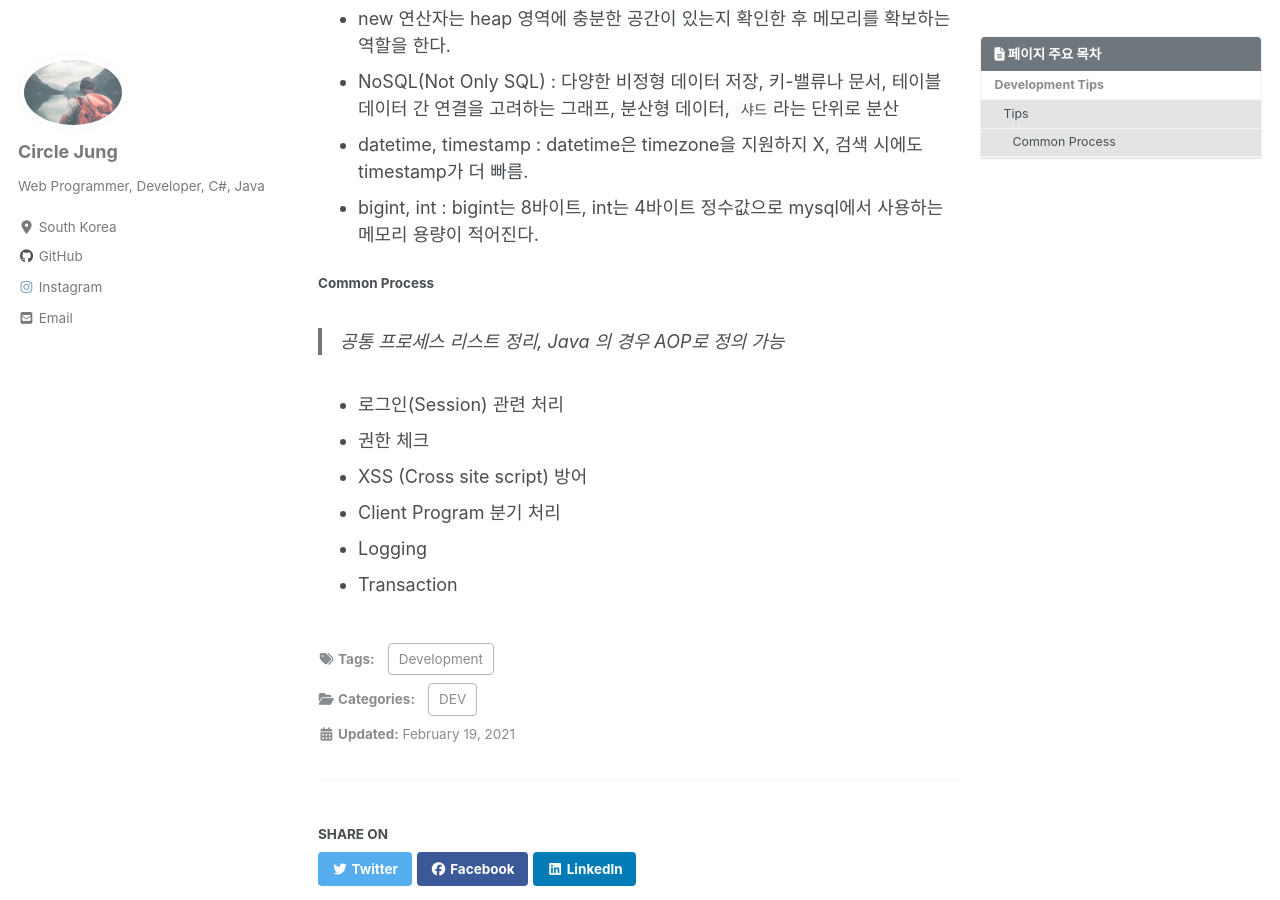
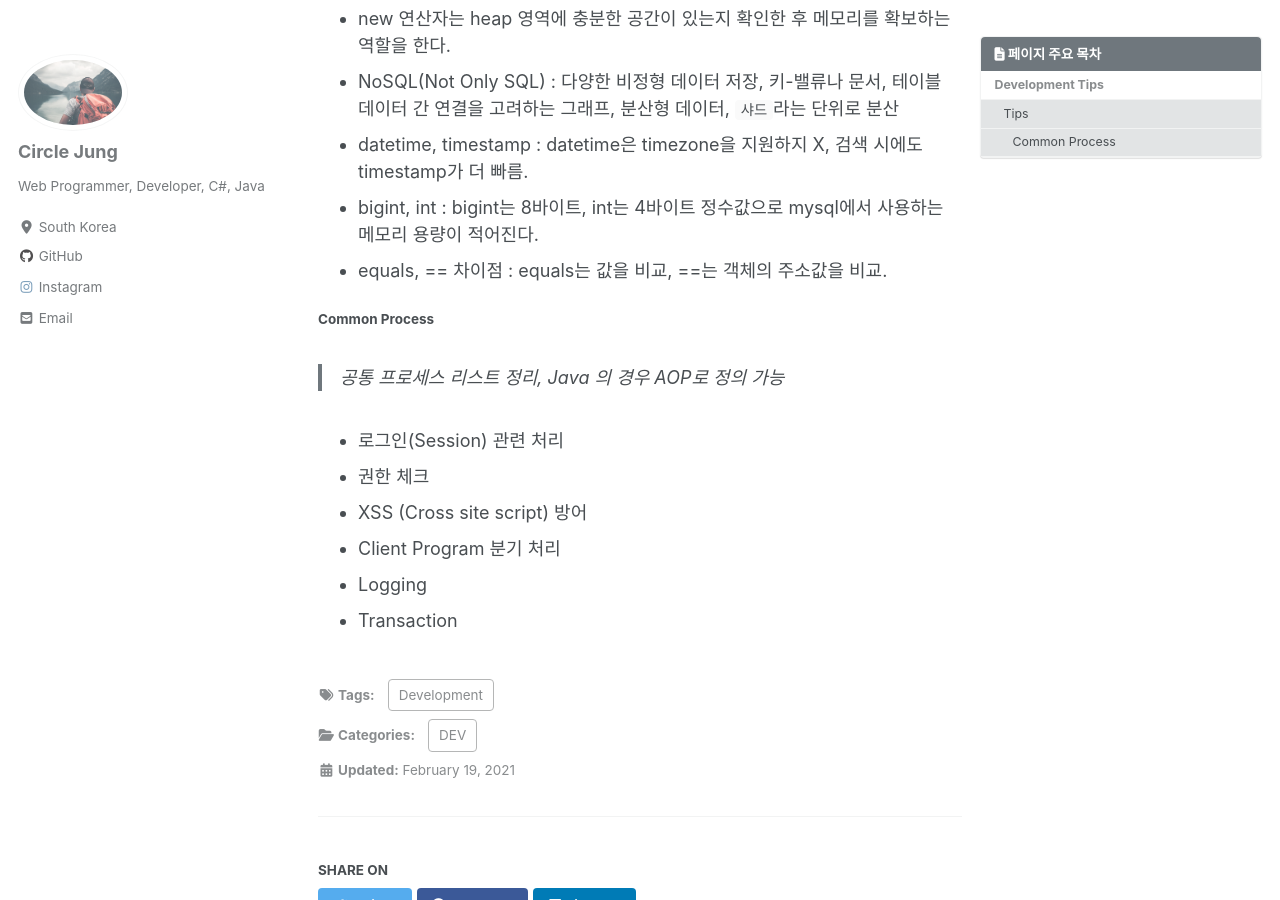
Before and after one commit to jwh0124/jwh0124.github.io, a Jekyll site: the page built from _posts/2020-05-09-development_tip.md, in a window 1280 px wide and 900 px high, scrolled down 1084 px. Built offline with Jekyll 4.4.1, drawn with Linux system fonts in a browser that asks for light colours; cached includes are drawn as plain includes; nearby versions of some CDN libraries; comment, search, counter and statistics services are not loaded.

Commit message:
+ add compare equals, ==

```diff
--- a/_posts/2020-05-09-development_tip.md
+++ b/_posts/2020-05-09-development_tip.md
@@ -39,6 +39,7 @@ last_modified_at: 2021-02-19T15:07:00+09:00
 * NoSQL(Not Only SQL) : 다양한 비정형 데이터 저장, 키-밸류나 문서, 테이블 데이터 간 연결을 고려하는 그래프, 분산형 데이터, `샤드`라는 단위로 분산
 * datetime, timestamp : datetime은 timezone을 지원하지 X, 검색 시에도 timestamp가 더 빠름.
 * bigint, int : bigint는 8바이트, int는 4바이트 정수값으로 mysql에서 사용하는 메모리 용량이 적어진다.
+* equals, == 차이점 : equals는 값을 비교, ==는 객체의 주소값을 비교.
 
 #### Common Process ####
 
```
